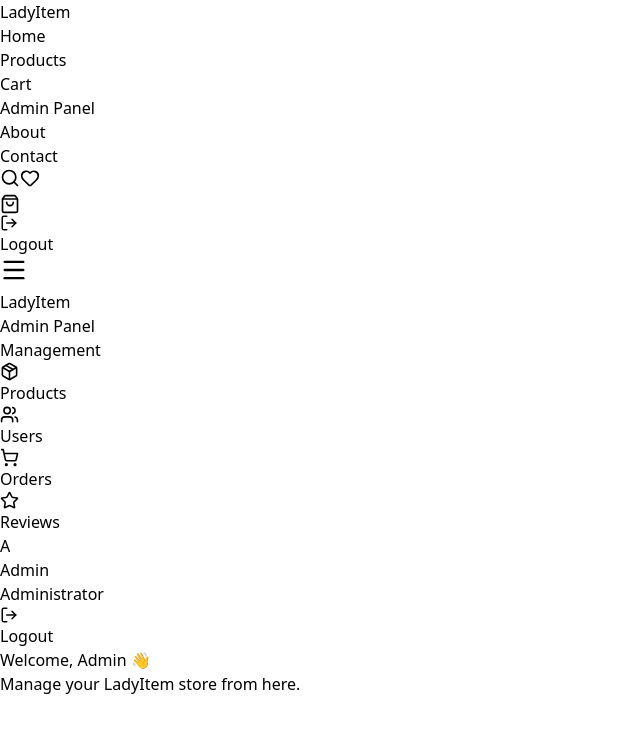
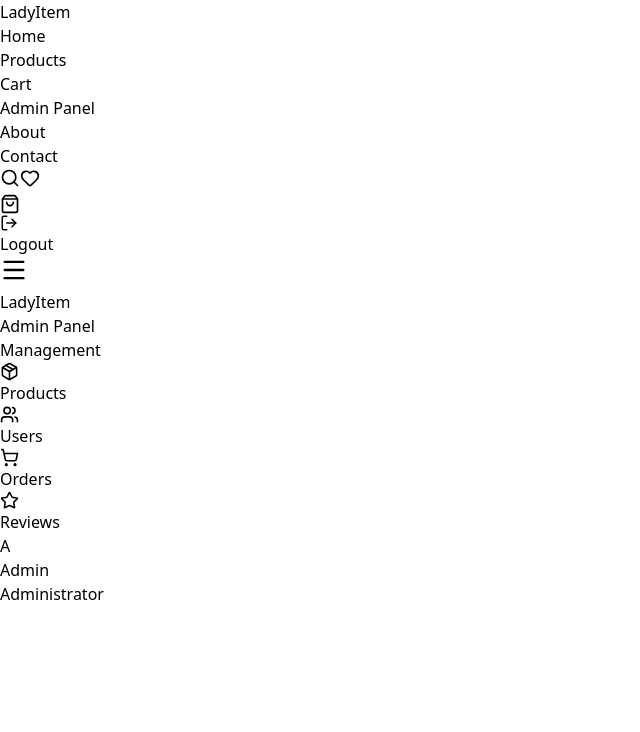
Before and after one commit to Sadini2002/LadyItem_Frontend, a React (Vite) app: page /admin in a window 1280 px wide. Shown: the top 732 px of the page, without its empty margins (0-640 px from the left). Built offline with nearby package versions, Linux system fonts and the light colour scheme; sample sign-in values are in the browser's storage.

Commit message:
remove the logoutPage

```diff
--- a/src/pages/AdminPage.jsx
+++ b/src/pages/AdminPage.jsx
@@ -182,16 +182,7 @@ export default function AdminPage() {
 
             </div>
 
-            <button
-              onClick={handleLogout}
-              className="w-full mt-3 flex items-center justify-center gap-2 px-4 py-2.5 rounded-xl text-gray-600 hover:text-[#8B1A24] hover:bg-[#8B1A24]/10 transition"
-            >
-              <LogOut size={18} />
 
-              <span className="text-sm font-medium">
-                Logout
-              </span>
-            </button>
 
           </div>
         </aside>
@@ -199,18 +190,7 @@ export default function AdminPage() {
         {/* Main Content */}
         <main className="flex-1 p-6 lg:p-8 overflow-auto">
 
-          {/* Page Header */}
-          <div className="mb-6">
 
-            <h2 className="text-2xl font-bold text-gray-800">
-              Welcome, Admin 👋
-            </h2>
-
-            <p className="text-sm text-gray-500 mt-1">
-              Manage your LadyItem store from here.
-            </p>
-
-          </div>
 
           {/* Content */}
           <div className="bg-white rounded-2xl shadow-sm border border-gray-100 p-6 min-h-[calc(100vh-190px)]">
```
